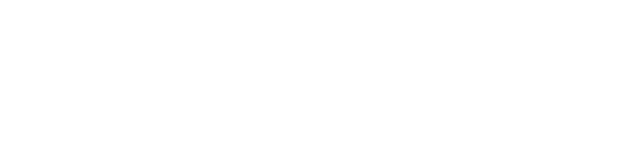
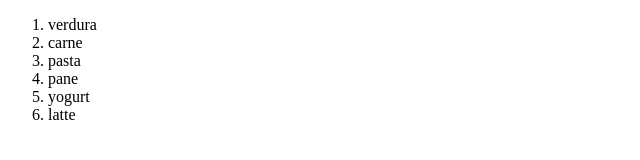
Before and after one commit to DavideSias/js-lista-spesa, a plain HTML site: page index.html in a window 1280 px wide. Shown: the whole page, without its empty margins (0-640 px from the left). Drawn offline with Linux system fonts and the light colour scheme.

Commit message:
Add html and js script

```diff
--- a/index.html
+++ b/index.html
@@ -9,6 +9,6 @@
     <script src="js/script.js" defer></script>
 </head>
 <body>
-
+    <ol class="items-list"></ol>
 </body>
 </html>
--- a/js/script.js
+++ b/js/script.js
@@ -0,0 +1,26 @@
+/*
+Data una lista della spesa, stampare sulla pagina (anche brutalmente, basta che si vedano) gli elementi della lista individualmente con un ciclo while.
+
+Creo un array con la lista della spesa
+creo una variabile let i = 0
+While la variabile i è minore alla lunghezza dell'array
+    stampare gli elementi in pagina
+    i++;
+*/
+
+const arrItemList = [
+	'verdura',
+    'carne',
+    'pasta',
+    'pane',
+    'yogurt',
+    'latte',
+];
+
+const eleList = document.querySelector('.items-list');
+
+let i = 0;
+while (i < arrItemList.length){
+    eleList.innerHTML += `<li>${arrItemList[i]}</li>`;
+    i++;
+}
```
